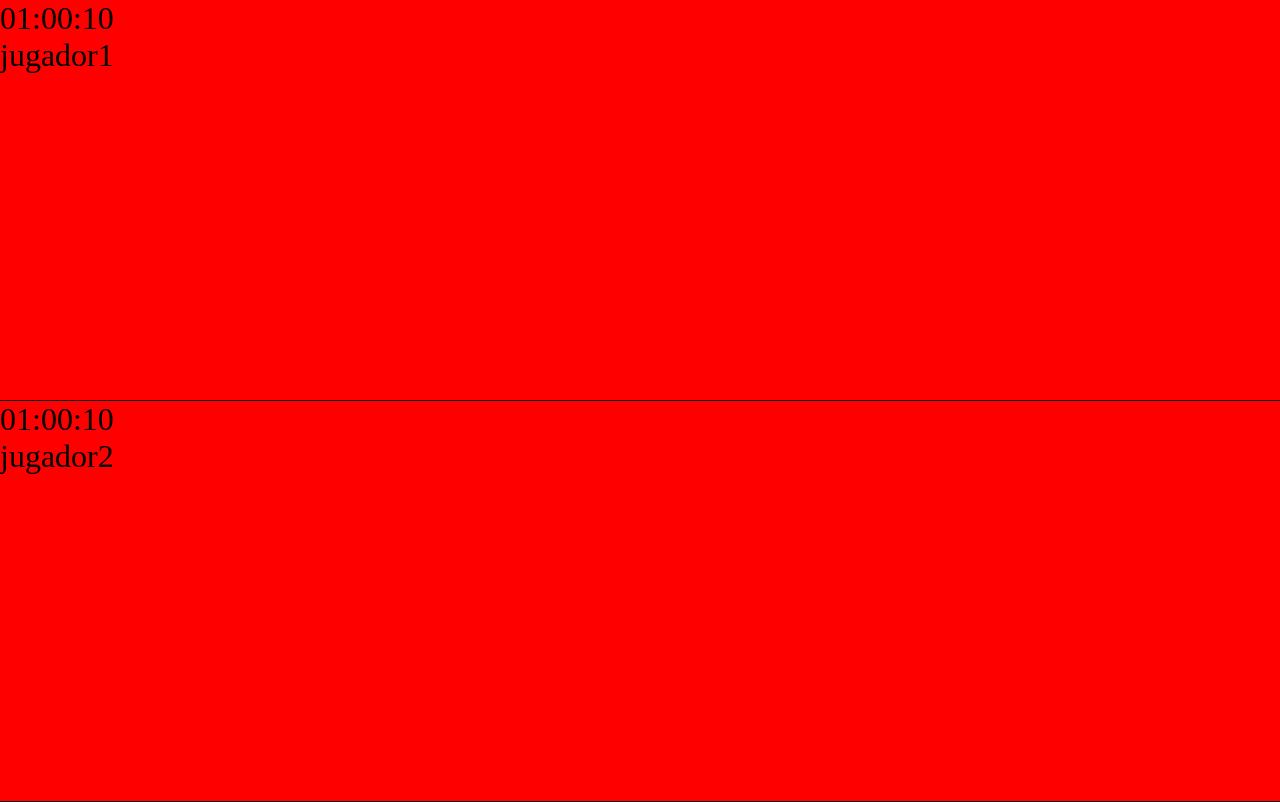
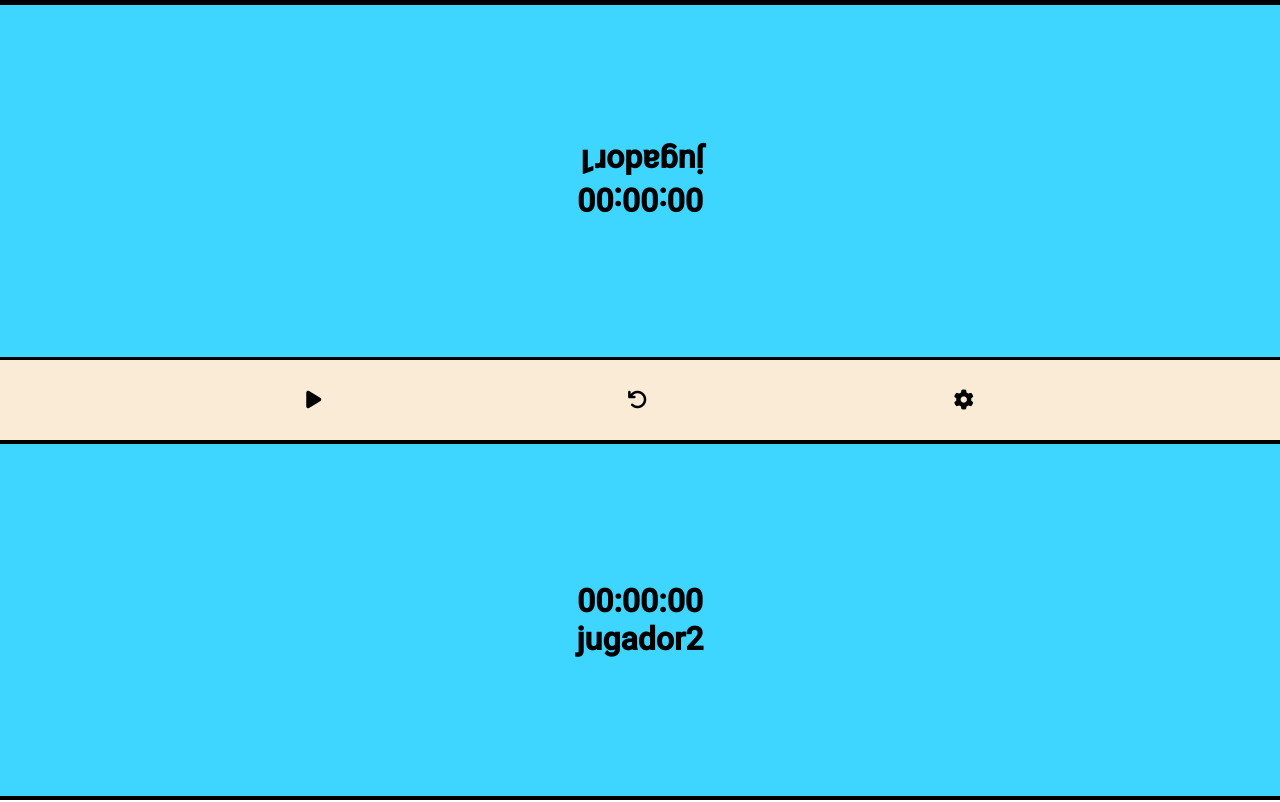
Before and after one commit to alexislan/timer-ajedrez, a React (Vite) app: page / in a window 1280 px wide. Built offline with nearby package versions, Linux system fonts and the light colour scheme.

Commit message:
proyecto casi terminado falta estilo

```diff
--- a/src/components/Botones.jsx
+++ b/src/components/Botones.jsx
@@ -1,5 +1,7 @@
 import { TimerDiv } from './timer-div'
 import React, { useEffect, useReducer, useRef, useState } from "react";
+import { Modal } from './Modal';
+import { useModal } from '../useModal';
 
 const timerReducer = (state, action) =>{
   const {type} = action;
@@ -60,19 +62,38 @@ const timerReducer = (state, action) =>{
 
 
 export const Botones = () => {
-    //tengo que usar aca el usereducer
-    //pasar la logica a este componente
     const [player, setPlayer] = useState("");
+    const [horas, setH] = useState();
+    console.log(horas);
+    const [minutos, setM] = useState();
+    const [segundos, setS] = useState();
     const [isStarted1, setIsStarted1] = useState(false);
     const [isStarted2, setIsStarted2] = useState(false);
     const timerRefP1 = useRef(null);
     const timerRefP2 = useRef(null);
     const [timer, dispatch] = useReducer(timerReducer, {
-      jugador1: {hours: 1, minutes: 0, seconds: 10},
-      jugador2: {hours: 1, minutes: 0, seconds: 10}
+      jugador1: {hours: 0, minutes: 0, seconds: 0},
+      jugador2: {hours: 0, minutes: 0, seconds: 0}
     });
 
+    //para usar la modal
+    const { isShowing, toggle } = useModal();
+
+    const handleStart = () => {
+      if(horas || minutos || segundos)
+      {
+        if(!player || player === "jugador1"){
+          setPlayer("jugador1");
+          setIsStarted1(true)
+        }else if ("jugador2"){
+          setPlayer("jugador2");
+          setIsStarted2(true)
+        }
+      }
+    }
+
     const handleStart1 = () => {
+    if(horas || minutos || segundos){
       if(!player || player == "jugador1"){
         clearInterval(timerRefP1.current)
         setPlayer("jugador2")
@@ -92,7 +113,9 @@ export const Botones = () => {
         }
       }
     }
+    }
     const handleStart2 = () => {
+    if(horas || minutos || segundos){
       if(!player || player == "jugador2"){
         clearInterval(timerRefP2.current)
         setPlayer("jugador1")
@@ -111,14 +134,64 @@ export const Botones = () => {
           }
         }
       }
+    }
   }
 
+  const handleStop = () =>{
+      clearInterval(timerRefP1.current);
+      clearInterval(timerRefP2.current);
+      setIsStarted1(false);
+      setIsStarted2(false);
+  }
+  const handleConfig = () => {
+    clearInterval(timerRefP1.current);
+    clearInterval(timerRefP2.current);
+    setIsStarted1(false);
+    setIsStarted2(false);
+    toggle();
+  }
+
+  const handleReset = () => {
+    //hacer la logica con las cosas que vienen de afuera (setear los timer con los argumentos)
+    if(horas || minutos || segundos){
+      setIsStarted1(false);
+      setIsStarted2(false);
+      timer.jugador2.hours = horas
+      timer.jugador2.minutes = minutos
+      timer.jugador2.seconds = segundos
+      timer.jugador1.hours = horas
+      timer.jugador1.minutes = minutos
+      timer.jugador1.seconds = segundos
+    }
+  }
+
+  const handleSave = (values) =>{
+    setH(!parseInt(values.valor1) ? 0 : parseInt(values.valor1))
+    setM(!parseInt(values.valor2) ? 0 : parseInt(values.valor2))
+    setS(!parseInt(values.valor3) ? 0 : parseInt(values.valor3))
+    timer.jugador2.hours = !parseInt(values.valor1) ? 0 : parseInt(values.valor1)
+    timer.jugador2.minutes = !parseInt(values.valor2) ? 0 : parseInt(values.valor2)
+    timer.jugador2.seconds = !parseInt(values.valor3) ? 0 : parseInt(values.valor3)
+    timer.jugador1.hours = !parseInt(values.valor1) ? 0 : parseInt(values.valor1)
+    timer.jugador1.minutes = !parseInt(values.valor2) ? 0 : parseInt(values.valor2)
+    timer.jugador1.seconds = !parseInt(values.valor3) ? 0 : parseInt(values.valor3)
+  }
 
     useEffect(() => {
         if(!isStarted1 && !isStarted2){
             clearInterval(timerRefP1.current);
             clearInterval(timerRefP2.current);
             return;
+        }
+        if(timer.jugador1.hours === 0 && timer.jugador1.minutes === 0 && timer.jugador1.seconds === 0){
+          clearInterval(timerRefP1.current);
+          clearInterval(timerRefP2.current);
+          return;
+        }
+        if(timer.jugador2.hours === 0 && timer.jugador2.minutes === 0 && timer.jugador2.seconds === 0){
+          clearInterval(timerRefP1.current);
+          clearInterval(timerRefP2.current);
+          return;
         }
         if(player == "jugador1"){
             timerRefP1.current = setInterval(() => {
@@ -144,7 +217,19 @@ export const Botones = () => {
         player = {"jugador1"}
         handleClick = {handleStart1}
         />
+        <div className='conf'>
 
+        <i className={isStarted1 || isStarted2 ? "fa-solid fa-pause" : !isStarted1 && !isStarted2 ? "fa-solid fa-play" : "fa-solid fa-play"}
+        onClick={isStarted1 || isStarted2 ? handleStop : handleStart}>
+        </i>
+        <i className="fa-solid fa-arrow-rotate-left" onClick={handleReset}></i>
+        <Modal show={isShowing} onCloseButtonClick={toggle}
+        onSave={handleSave}
+        >
+        Click on the close button to close the modal.
+        </Modal>
+        <i className="fa-solid fa-gear" onClick={handleConfig}></i>
+        </div>
         <TimerDiv
         hour = {timer.jugador2.hours}
         minute = {timer.jugador2.minutes}
--- /dev/null
+++ b/src/components/Modal.css
@@ -0,0 +1,59 @@
+.modal-wrapper {
+    position: fixed;
+    top: 0;
+    left: 0;
+    width: 100%;
+    height: 100%;
+    background-color: rgb(0, 0, 0, 0.1);
+    backdrop-filter: blur(5px);
+    display: flex;
+    justify-content: center;
+    align-items: center;
+    color: white;
+  }
+
+  .modal {
+    width: 500px;
+    height: 300px;
+    background-color: #2e2e2e;
+    border: 1px solid #c5c8f8;
+    border-radius: 5px;
+    padding: 20px;
+    box-sizing: border-box;
+    box-shadow: 0 0 10px rgba(0, 0, 0, 0.5);
+    display: flex;
+    flex-direction: column;
+    justify-content: space-between;
+  }
+
+  .modal>main {
+    flex-grow: 1;
+  }
+
+  .modal>footer {
+    display: flex;
+    justify-content: flex-end;
+  }
+
+  .botonmodal{
+    position: absolute;
+    top: 0;
+    left: 0;
+    right: 0;
+    bottom: 0;
+    opacity: 100;
+    width: 100px;
+    height: 50px;
+  }
+
+  .inputsTimer{
+    display: flex;
+    flex-direction: column;
+    justify-content: space-evenly;
+    align-items: center;
+    gap: 10px;
+  }
+
+  .botonGuardar{
+    margin-top: 10px;
+  }
--- /dev/null
+++ b/src/components/Modal.jsx
@@ -0,0 +1,67 @@
+import { Botones } from "./Botones";
+import "./Modal.css";
+import { createPortal } from "react-dom";
+import { useModal } from '../useModal';
+import React, { useEffect, useReducer, useRef, useState } from "react";
+
+export const Modal = ({ show, onCloseButtonClick, children, onSave}) => {
+    if (!show) {
+    return null;
+    }
+
+const [input1, setInput1] = useState("");
+const [input2, setInput2] = useState("");
+const [input3, setInput3] = useState("");
+const { isShowing, toggle } = useModal();
+const [close, setClose] = useState(false);
+
+const handleSave = () => {
+    const values = {
+      valor1: input1,
+      valor2: input2,
+      valor3: input3,
+    };
+    onSave(values);
+    setClose(true);
+    onCloseButtonClick();
+
+}
+
+
+  return createPortal(
+    <div className="modal-wrapper">
+      <section className="modal">
+        <main>{children}</main>
+        <footer>
+          <button onClick={onCloseButtonClick} className="botonmodal">Close Modal</button>
+        </footer>
+        <div className="inputsTimer">
+            <label htmlFor="1">ingrese las horas</label>
+            <input
+            type="number"
+            placeholder="Valor 1"
+            value={input1}
+            onChange={(e) => setInput1(e.target.value)}
+            />
+            <label htmlFor="1">ingrese los minutos</label>
+            <input
+            type="number"
+            placeholder="Valor 2"
+            value={input2}
+            onChange={(e) => setInput2(e.target.value)}
+            />
+            <label htmlFor="1">ingrese los segundos</label>
+            <input
+            type="number"
+            placeholder="Valor 3"
+            value={input3}
+            onChange={(e) => setInput3(e.target.value)}
+            />
+            <button onClick={handleSave}>guardar</button>
+            {close ? <Botones/> : ''}
+        </div>
+      </section>
+    </div>,
+    document.body
+  );
+};
--- a/src/components/timer-div.css
+++ b/src/components/timer-div.css
@@ -1,3 +1,6 @@
+@import url('https://fonts.googleapis.com/css2?family=Roboto:wght@500&display=swap');
+
+
 body,*{
     margin: 0;
     padding: 0;
@@ -6,21 +9,39 @@ body,*{
     width: 100vw;
     height: 100vh;
     background-color: black;
+    display: flex;
+    flex-direction: column;
+    justify-content: space-evenly;
 }
 .conf{
-    height: 5vh;
+    height: 10vh;
     background-color: antiquewhite;
+    display: flex;
+    flex-direction: row;
+    justify-content:space-evenly;
+    align-items: center;
+    font-size: 20px;
 
 }
 .TimerDiv{
     position: relative;
-    background-color: rgb(255, 0, 0);
+    background-color: rgb(62, 213, 254);
     width: 100vw;
-    height: 50vh;
+    height: 44vh;
     border-bottom: 1px black solid;
     font-size: xx-large;
+    display: flex;
+    align-items: center;
+    justify-content: center;
+    flex-direction: column;
+    font-family: 'Roboto', sans-serif;
+    font-weight: 700;
 }
-button{
+
+.j1{
+    transform: rotate(180deg);
+}
+/* button{
     position: absolute;
     top: 0;
     left: 0;
@@ -29,4 +50,4 @@ button{
     width: 100%;
     height: 100%;
     opacity: 0;
-}
+} */
--- a/src/components/timer-div.jsx
+++ b/src/components/timer-div.jsx
@@ -9,10 +9,9 @@ import './timer-div.css';
 export const TimerDiv = ({hour, minute, second, player, handleClick}) =>{
 
     return(<>
-        <div className="TimerDiv">
+        <div className={player == "jugador1" ? "TimerDiv j1" : "TimerDiv"} onClick={handleClick}>
             <p>{hour < 10 ? '0' + hour : hour}:{minute < 10 ? '0'+minute: minute}:{second< 10 ? '0'+second : second}</p>
             <p>{player}</p>
-            <button onClick={handleClick}></button>
         </div>
     </>)
 }
--- /dev/null
+++ b/src/useModal.js
@@ -0,0 +1,14 @@
+import { useState } from "react";
+
+export const useModal = () => {
+  const [isShowing, setIsShowing] = useState(false);
+
+  const toggle = () => {
+    setIsShowing(!isShowing);
+  };
+
+  return {
+    isShowing,
+    toggle,
+  };
+};
```
